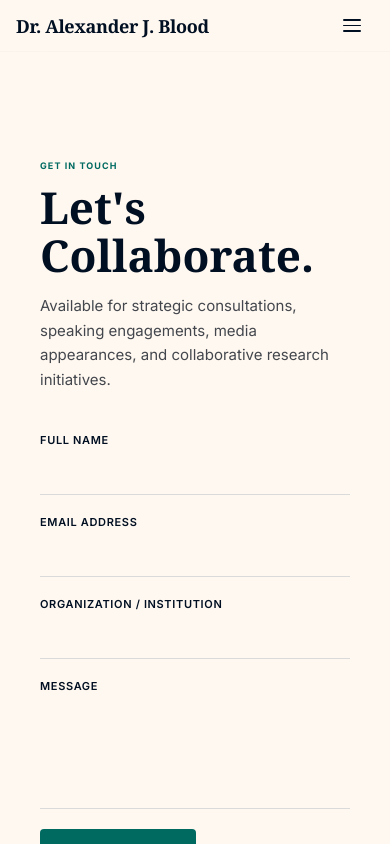
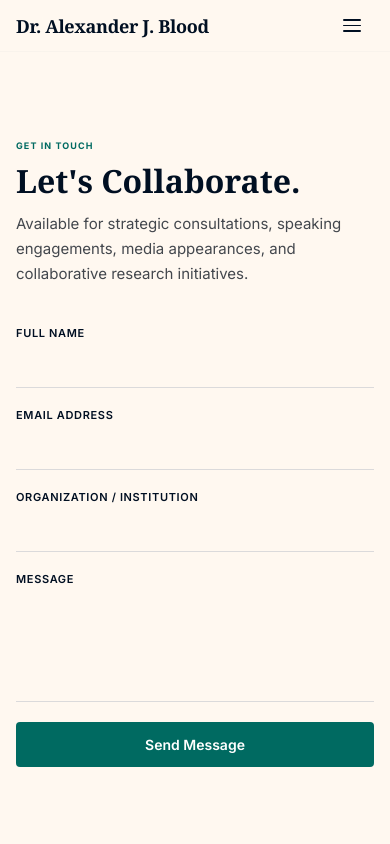
Before and after one commit to atimmer418/AJBlood-Website, an Angular app in the folder frontend/: page /contact in a window 390 px wide. Shown: the top 844 px of the page. Built offline with nearby package versions, Linux system fonts and the light colour scheme.

Commit message:
feat(mobile): contact form padding and full-width submit button

```diff
--- a/frontend/src/app/pages/contact/contact.component.scss
+++ b/frontend/src/app/pages/contact/contact.component.scss
@@ -128,3 +128,20 @@
 
   &:hover { transform: scale(1.04); }
 }
+
+@media (max-width: 768px) {
+  .contact-inner {
+    padding: 40px var(--page-px);
+  }
+
+  .contact-title {
+    font-size: 32px;
+  }
+
+  .submit-btn {
+    align-self: stretch;
+    width: 100%;
+    text-align: center;
+    touch-action: manipulation;
+  }
+}
```
